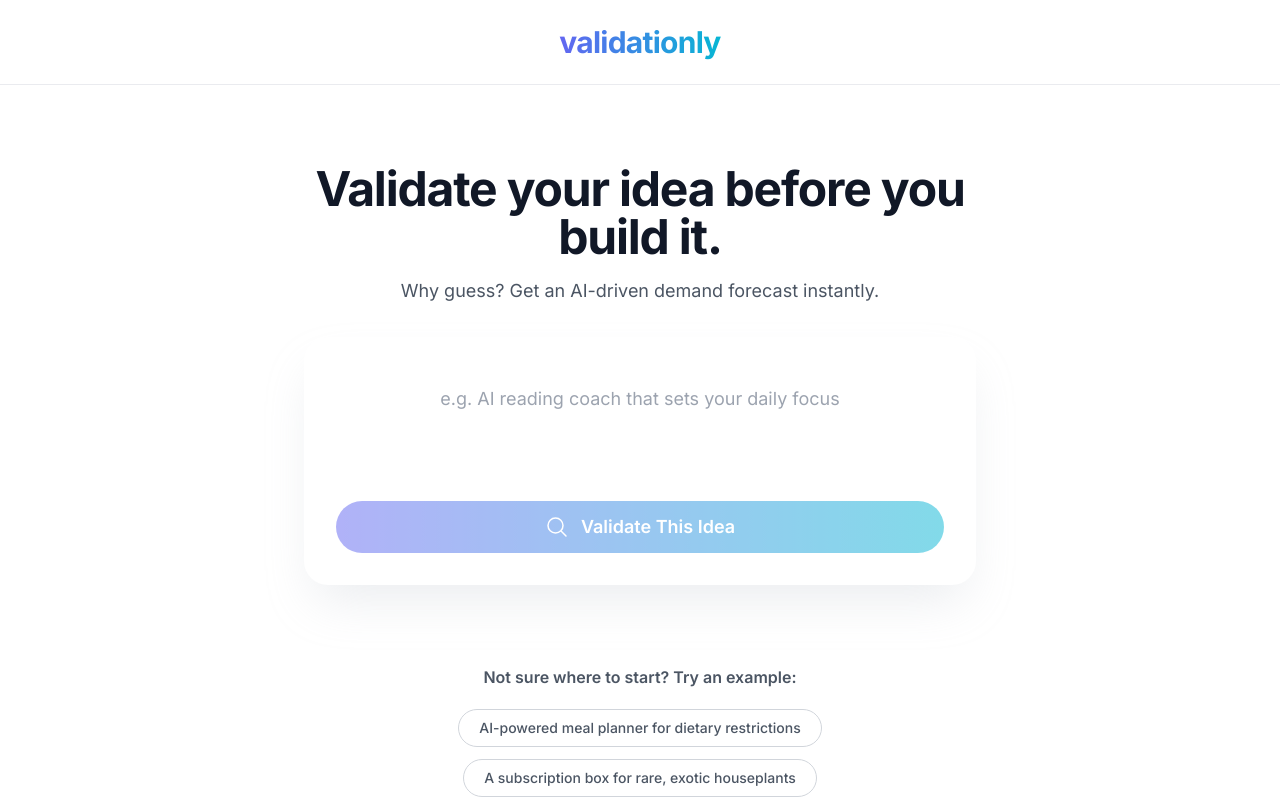
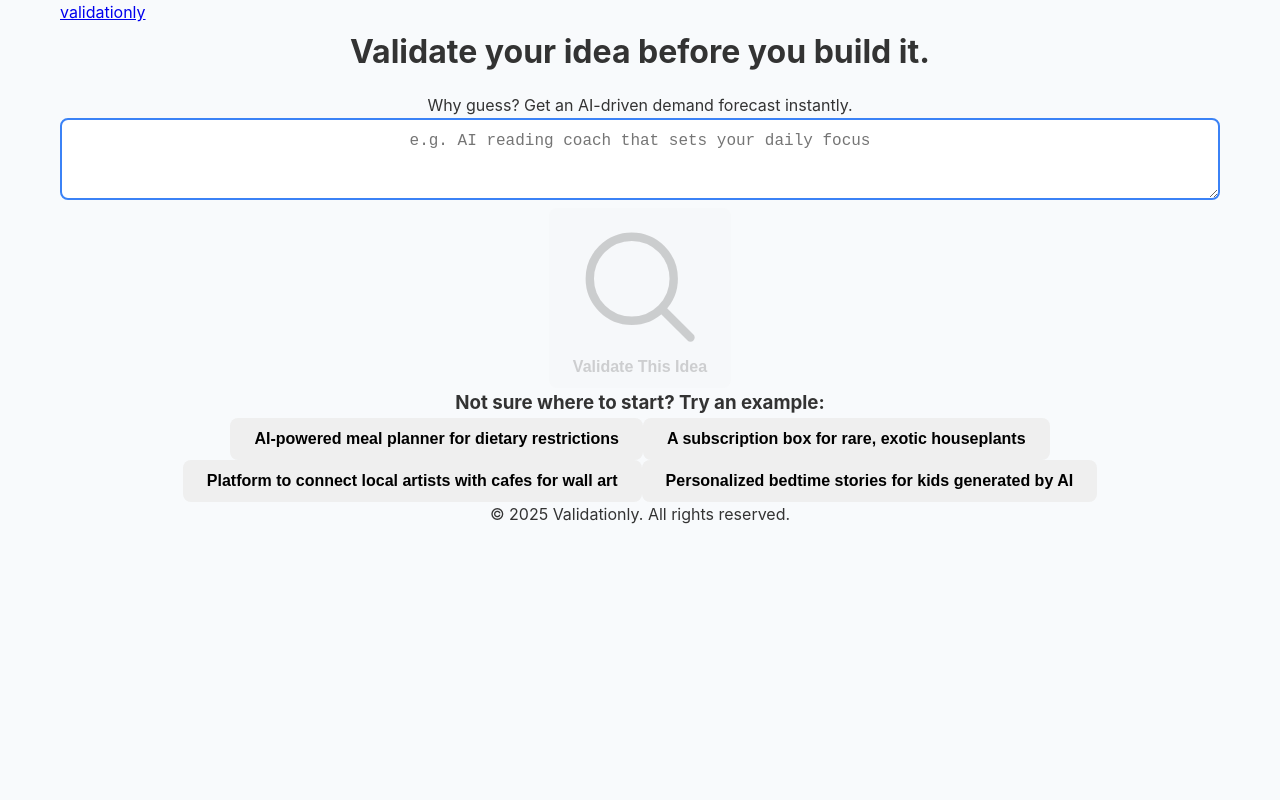
Before and after one commit to kptbarbarossa/validationly, a React (Vite) app: page / in a window 1280 px wide. Shown: the top 800 px of the page. Built offline with nearby package versions, Linux system fonts and the light colour scheme; the HTML template or start-up script is replaced by a standard one.

Commit message:
Fix final build errors: Add CSS file and fix API null check

```diff
--- a/api/validate.ts
+++ b/api/validate.ts
@@ -70,7 +70,7 @@ export default async function handler(req: Request) {
             }
         });
 
-        const jsonText = result.text.trim();
+        const jsonText = result.text?.trim() || "";
         const parsedResult = JSON.parse(jsonText);
 
         // Add the original idea to the response for the frontend
--- a/src/index.css
+++ b/src/index.css
@@ -1,4 +1,102 @@
+/* Basic CSS reset and styling */
+* {
+  margin: 0;
+  padding: 0;
+  box-sizing: border-box;
+}
 
-@tailwind base;
-@tailwind components;
-@tailwind utilities;
+body {
+  font-family: -apple-system, BlinkMacSystemFont, 'Segoe UI', 'Roboto', sans-serif;
+  line-height: 1.6;
+  color: #333;
+  background-color: #f8fafc;
+}
+
+.container {
+  max-width: 1200px;
+  margin: 0 auto;
+  padding: 0 20px;
+}
+
+/* Button styles */
+button {
+  cursor: pointer;
+  border: none;
+  border-radius: 8px;
+  padding: 12px 24px;
+  font-size: 16px;
+  font-weight: 600;
+  transition: all 0.2s ease;
+}
+
+button:hover {
+  transform: translateY(-1px);
+}
+
+button:disabled {
+  opacity: 0.6;
+  cursor: not-allowed;
+  transform: none;
+}
+
+/* Input styles */
+input, textarea {
+  width: 100%;
+  padding: 12px 16px;
+  border: 2px solid #e2e8f0;
+  border-radius: 8px;
+  font-size: 16px;
+  transition: border-color 0.2s ease;
+}
+
+input:focus, textarea:focus {
+  outline: none;
+  border-color: #3b82f6;
+}
+
+/* Card styles */
+.card {
+  background: white;
+  border-radius: 12px;
+  padding: 24px;
+  box-shadow: 0 4px 6px -1px rgba(0, 0, 0, 0.1);
+  margin-bottom: 24px;
+}
+
+/* Utility classes */
+.text-center {
+  text-align: center;
+}
+
+.mb-4 {
+  margin-bottom: 1rem;
+}
+
+.mb-6 {
+  margin-bottom: 1.5rem;
+}
+
+.mt-4 {
+  margin-top: 1rem;
+}
+
+.text-blue-600 {
+  color: #3b82f6;
+}
+
+.text-green-600 {
+  color: #10b981;
+}
+
+.text-red-600 {
+  color: #ef4444;
+}
+
+.bg-blue-600 {
+  background-color: #3b82f6;
+  color: white;
+}
+
+.bg-gray-100 {
+  background-color: #f3f4f6;
+}
```
